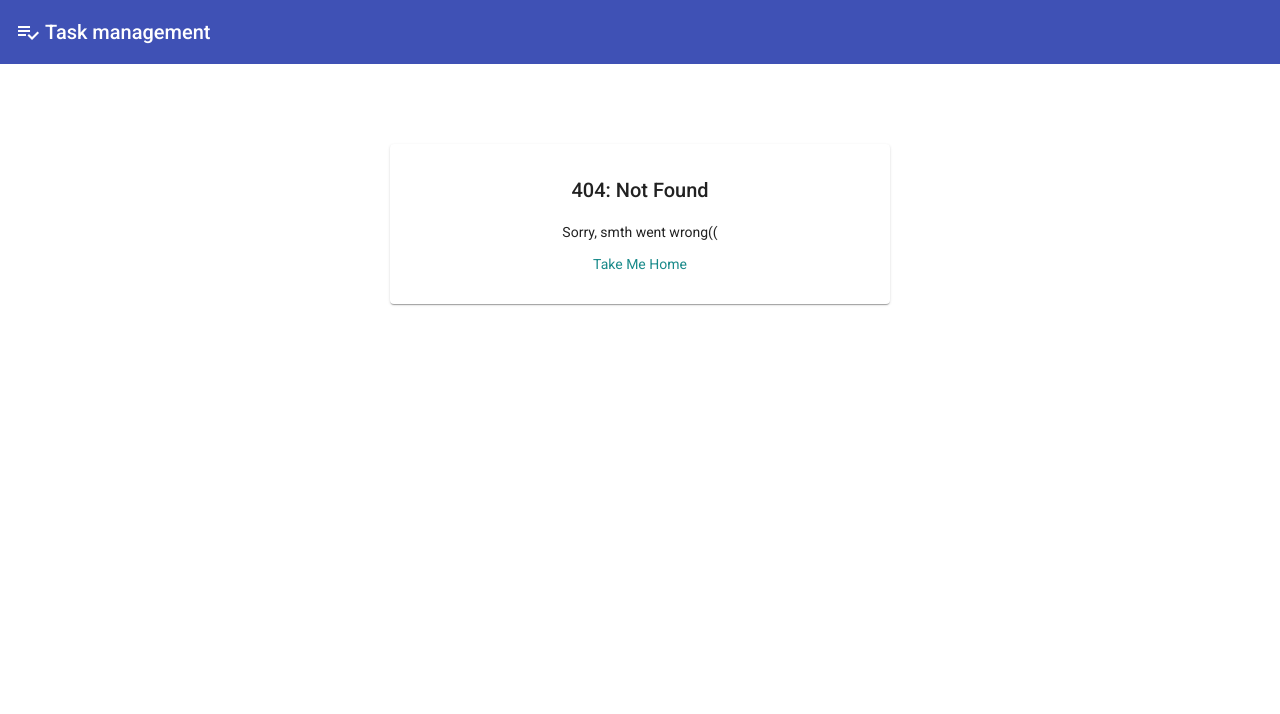
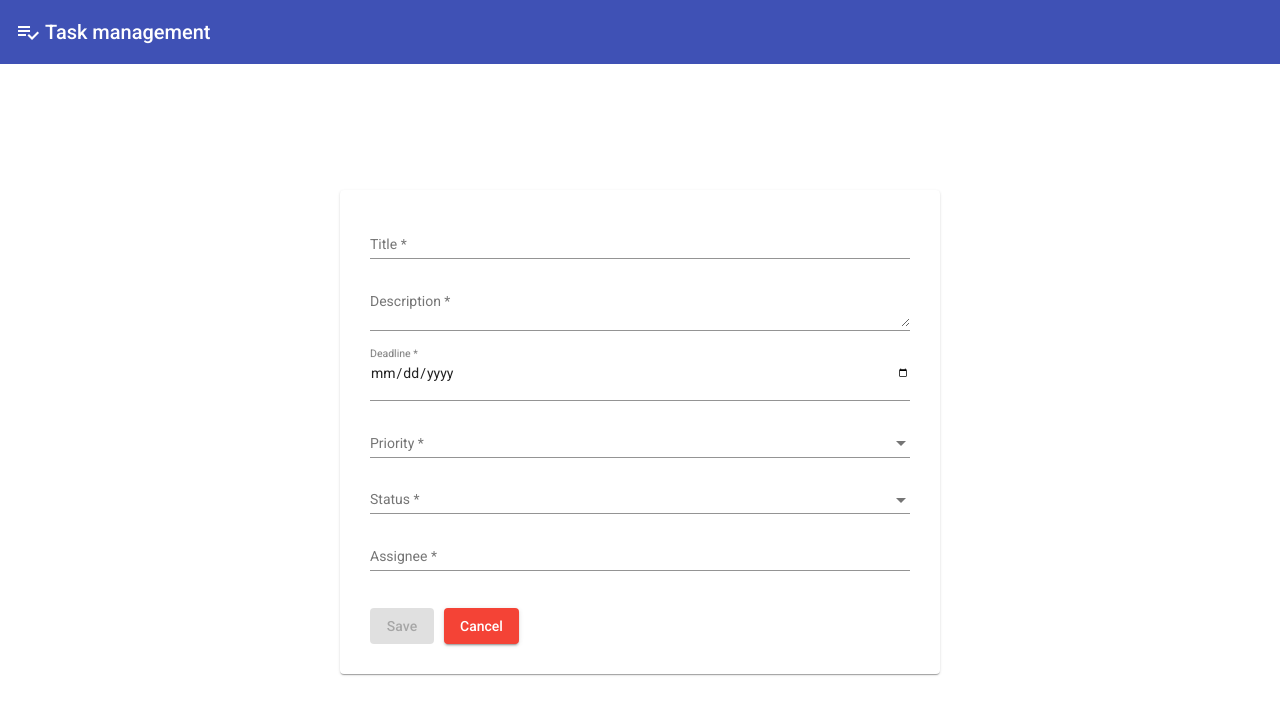
Before and after one commit to ElenaPogodaeva/task-management, an Angular app: page /new in a window 1280 px wide. Before the commit this address had no page. Shown: the top 714 px of the page. Built offline with nearby package versions, Linux system fonts and the light colour scheme.

Commit message:
refactor

```diff
--- a/src/app/app.module.ts
+++ b/src/app/app.module.ts
@@ -4,10 +4,11 @@
 import { AppRoutingModule } from './app-routing.module';
 import { AppComponent } from './app.component';
 import { CoreModule } from './core/core.module';
+import { TaskModule } from './task/task.module';
 
 @NgModule({
   declarations: [AppComponent],
-  imports: [BrowserModule, CoreModule, AppRoutingModule, BrowserAnimationsModule],
+  imports: [BrowserModule, CoreModule, TaskModule, AppRoutingModule, BrowserAnimationsModule],
   providers: [],
   bootstrap: [AppComponent],
 })
--- a/src/app/task/components/task-form/task-form.component.html
+++ b/src/app/task/components/task-form/task-form.component.html
@@ -26,25 +26,20 @@
     </mat-form-field>
     <mat-form-field>
       <mat-label>Priority</mat-label>
-      <select matNativeControl formControlName="priority" name="priority" required>
-        <option value="low">Low</option>
-        <option value="medium">Medium</option>
-        <option value="high">High</option>
-      </select>
+      <mat-select formControlName="priority" name="priority" required>
+        <mat-option [value]="priority" *ngFor="let priority of priorities">{{priority}}</mat-option>
+      </mat-select>
     </mat-form-field>
     <mat-form-field>
       <mat-label>Status</mat-label>
-      <select matNativeControl formControlName="status" name="status" required>
-        <option value="open">Open</option>
-        <option value="inProgress">In Progress</option>
-        <option value="completed">Completed</option>
-        <option value="cancelled">Cancelled</option>
-      </select>
+      <mat-select formControlName="status" name="status" required>
+        <mat-option [value]="status" *ngFor="let status of statuses">{{status}}</mat-option>
+      </mat-select>
     </mat-form-field>
     <mat-form-field>
       <input matInput formControlName="assignee" placeholder="Assignee" name="assignee">
       <mat-error *ngIf="taskForm.controls['assignee'].hasError('required')">
-        Please enter assignee
+        Please enter assignees
       </mat-error>
     </mat-form-field>
     <div class="form-actions">
--- a/src/app/task/components/task-form/task-form.component.ts
+++ b/src/app/task/components/task-form/task-form.component.ts
@@ -1,6 +1,6 @@
 import { Component, EventEmitter, Input, OnInit, Output } from '@angular/core';
 import { FormBuilder, FormGroup, Validators } from '@angular/forms';
-import { TaskModel } from '../../models/task.model';
+import { PriorityModel, StatusModel, TaskModel } from '../../models/task.model';
 
 @Component({
   selector: 'app-task-form',
@@ -15,6 +15,10 @@
   @Output() save = new EventEmitter<TaskModel>();
 
   @Output() cancel = new EventEmitter();
+
+  statuses: StatusModel[] = Object.values(StatusModel);
+
+  priorities: PriorityModel[] = Object.values(PriorityModel);
 
   constructor(private fb: FormBuilder) {}
 
--- a/src/app/task/pages/create-task-page/create-task-page.component.ts
+++ b/src/app/task/pages/create-task-page/create-task-page.component.ts
@@ -1,4 +1,4 @@
-import { Component, OnInit } from '@angular/core';
+import { Component } from '@angular/core';
 import { Router } from '@angular/router';
 import { TaskModel } from '../../models/task.model';
 import { TaskService } from '../../services/task.service';
@@ -8,13 +8,11 @@
   templateUrl: './create-task-page.component.html',
   styleUrls: ['./create-task-page.component.scss'],
 })
-export class CreateTaskPageComponent implements OnInit {
+export class CreateTaskPageComponent {
   constructor(
     private router: Router,
     private taskService: TaskService,
   ) {}
-
-  ngOnInit(): void {}
 
   onSubmit(task: TaskModel) {
     const task$ = this.taskService.createTask(task);
--- a/src/app/task/services/task.service.ts
+++ b/src/app/task/services/task.service.ts
@@ -10,7 +10,6 @@
 
   getTasks(): Observable<TaskModel[]> {
     const tasks = JSON.parse(localStorage.getItem(this.localStorageKey) || '[]');
-    console.log(tasks);
     return of(tasks).pipe(
       catchError((error) => {
         console.log('ERROR', error);
```
